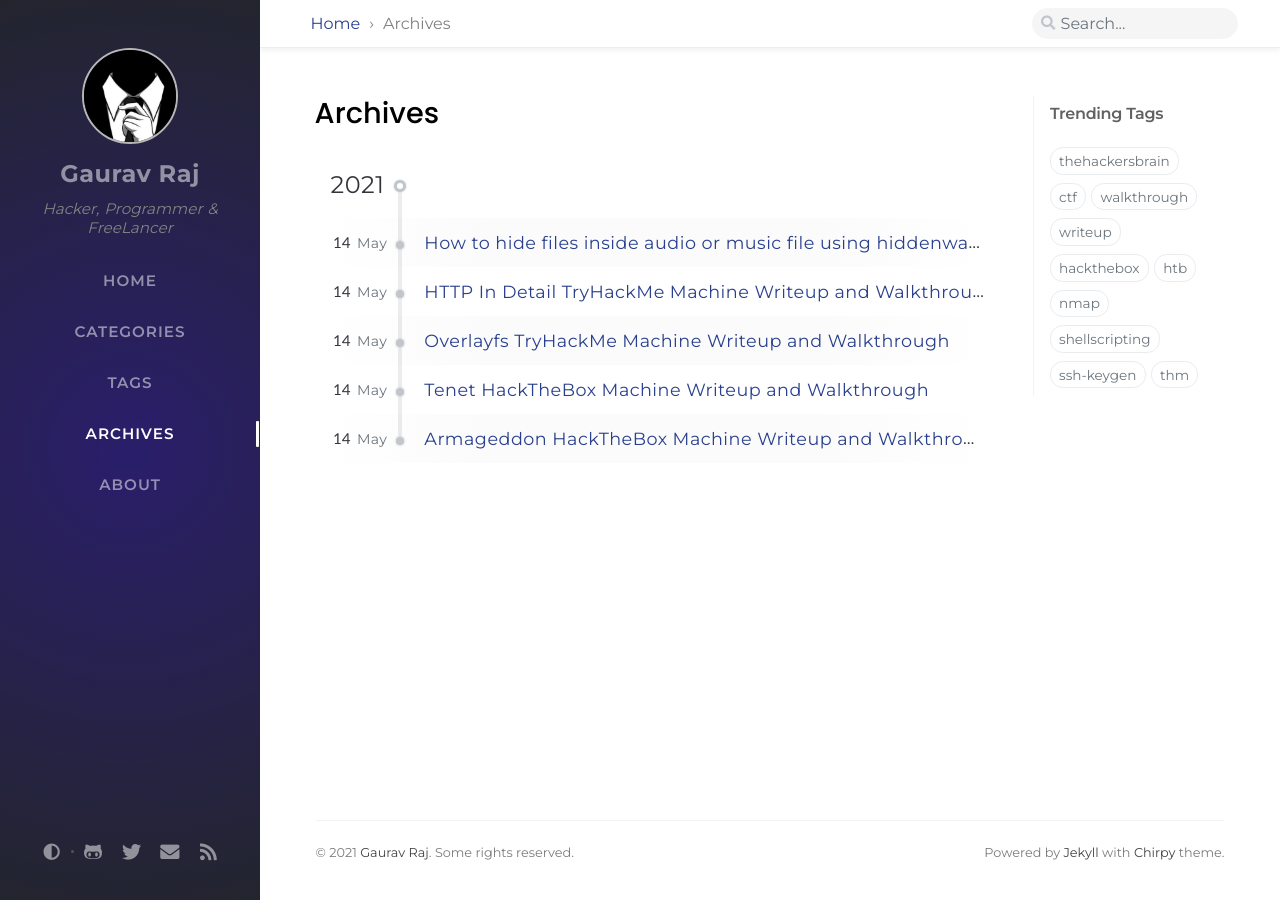
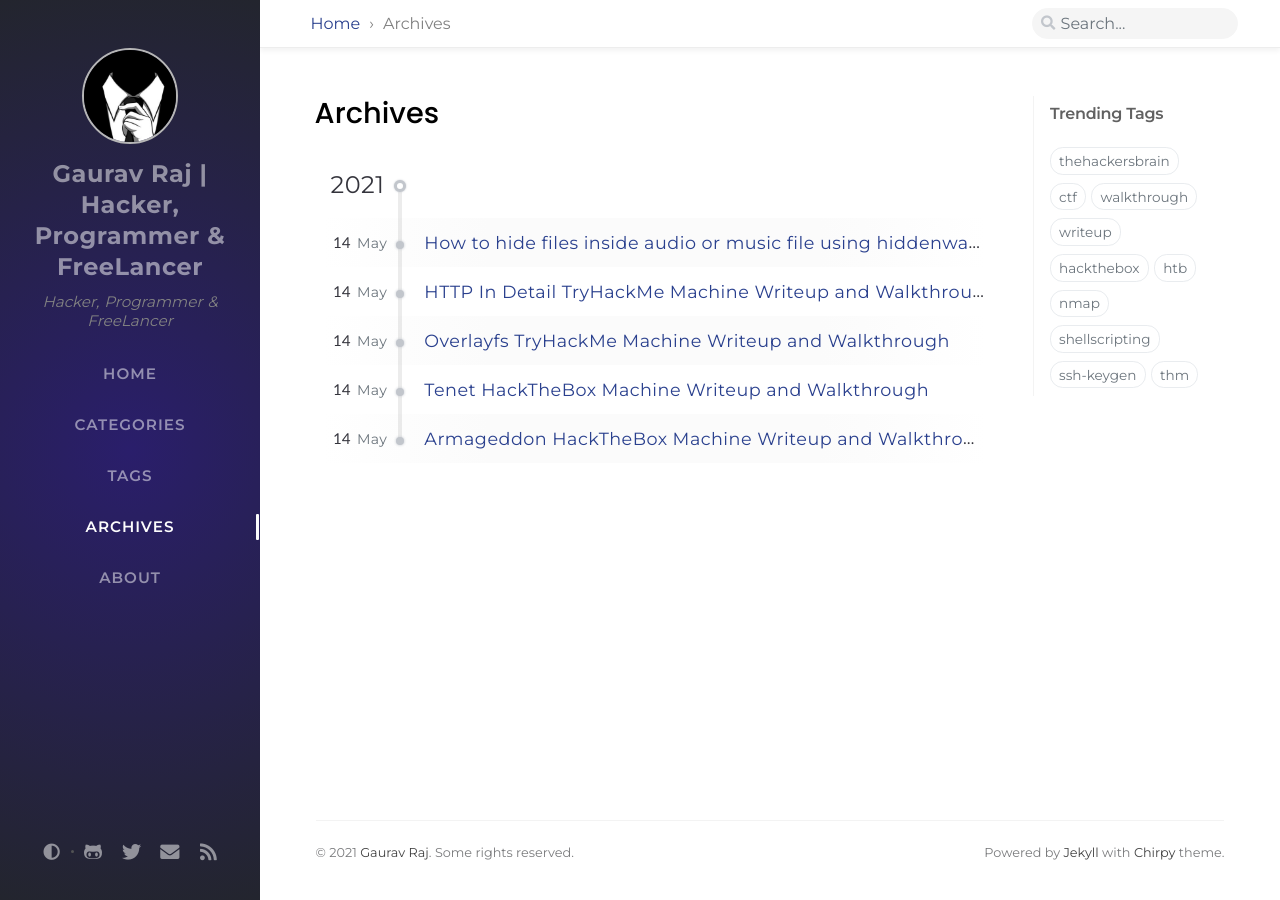
Before and after one commit to thehackersbrain/dev-backup, a Jekyll site: the page built from _tabs/archives.md, in a window 1280 px wide. Built offline with Jekyll 4.4.1, drawn with Linux system fonts in a browser that asks for light colours; nearby versions of some CDN libraries; comment, search, counter and statistics services are not loaded.

Commit message:
Updated Site Title

```diff
--- a/_config.yml
+++ b/_config.yml
@@ -15,7 +15,7 @@ timezone: Asia/Kolkata
 
 # jekyll-seo-tag settings › https://github.com/jekyll/jekyll-seo-tag/blob/master/docs/usage.md
 # --------------------------
-title: Gaurav Raj                          # the main title
+title: Gaurav Raj | Hacker, Programmer & FreeLancer                          # the main title
 
 tagline: Hacker, Programmer & FreeLancer   # it will display as the sub-title
 
```
